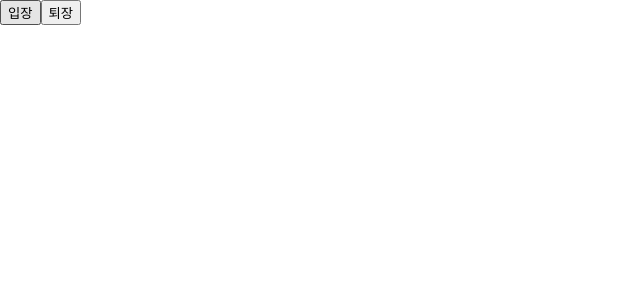
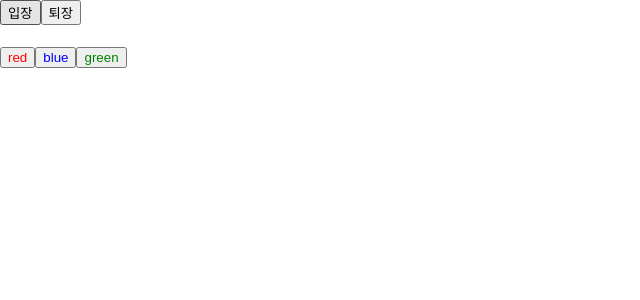
Before and after one commit to BahngJH/velopertReactTutorial, a React (Create React App) app: page / in a window 1280 px wide. Shown: the top 300 px of the page, without its empty margins (0-640 px from the left). Built offline with nearby package versions, Linux system fonts and the light colour scheme.

Commit message:
컬러바꾸는거 추가

```diff
--- a/src/Say.js
+++ b/src/Say.js
@@ -4,11 +4,23 @@
   const [message, setMessage] = useState("");
   const onClickEnter = () => setMessage("안녕하세요");
   const onClickleave = () => setMessage("안녕히가세요");
+
+  const [color, setColor] = useState("black");
+
   return (
     <div>
       <button onClick={onClickEnter}>입장</button>
       <button onClick={onClickleave}>퇴장</button>
-      <h1>{message}</h1>
+      <h1 style={{ color }}>{message}</h1>
+      <button style={{ color: "red" }} onClick={() => setColor("red")}>
+        red
+      </button>
+      <button style={{ color: "blue" }} onClick={() => setColor("blue")}>
+        blue
+      </button>
+      <button style={{ color: "green" }} onClick={() => setColor("green")}>
+        green
+      </button>
     </div>
   );
 };
```
